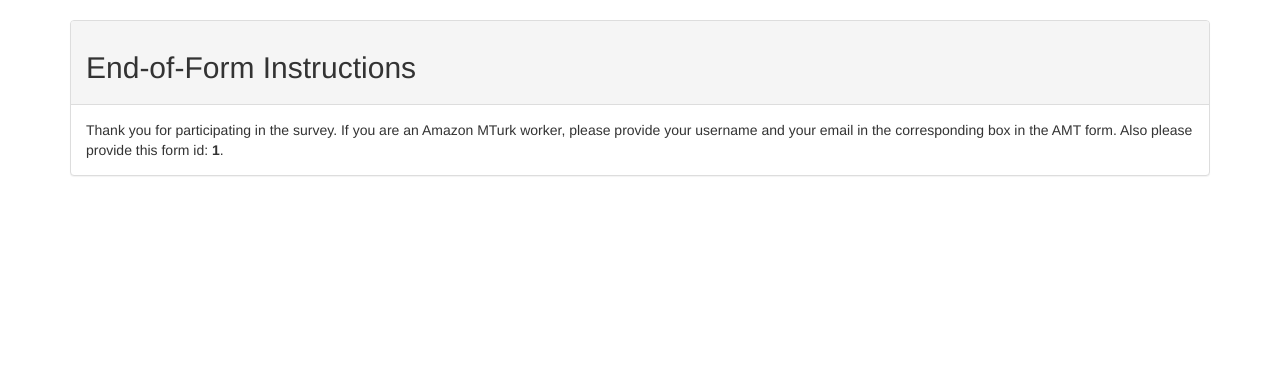
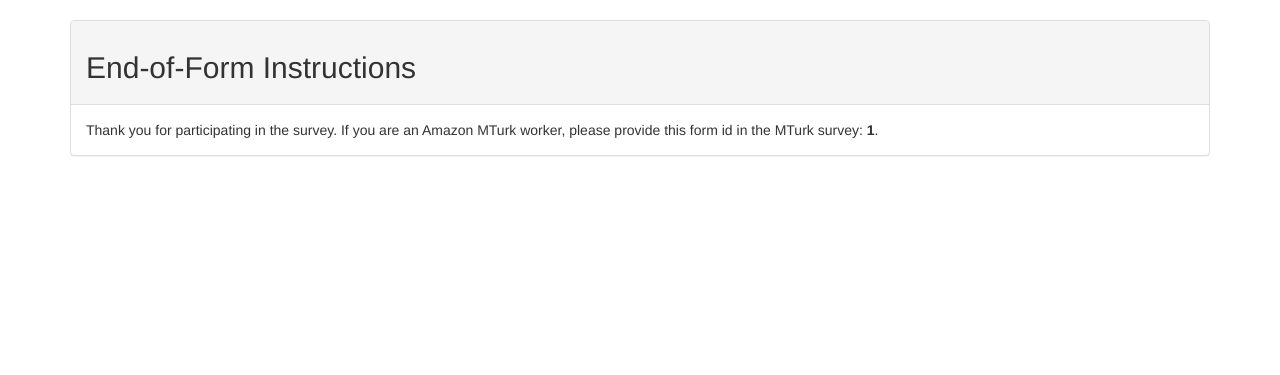
Before and after one commit to ProgBelarus/FakeNews, a Flask app: template app/eval/templates/evaluation_results.html in a window 1280 px wide. Shown: the part 90-465 px from the top of the page. Run offline with Flask 2, Linux system fonts and the light colour scheme; the template is opened without the code that fills it: most values are stand-ins (such as "Sample title", 1, 10 or a date in 2020); parts of the project's set-up code (start-up, migrations or seed data) failed here and were passed over; some libraries are stand-ins or nearby versions; some web fonts are replaced.

Commit message:
pre-heroku-install

```diff
--- a/app/eval/templates/evaluation_results.html
+++ b/app/eval/templates/evaluation_results.html
@@ -5,8 +5,7 @@
 <div class="panel panel-default">
       <div class="panel-heading"><h2>End-of-Form Instructions</h2></div>
       <div class="panel-body">
-               Thank you for participating in the survey. If you are an Amazon MTurk worker, please provide your username
-        and your email in the corresponding box in the AMT form. Also please provide this form id: <b>{{ form_id }}</b>.
+               Thank you for participating in the survey. If you are an Amazon MTurk worker, please provide this form id in the MTurk survey: <b>{{ form_id }}</b>.
       </div>
 </div>
 </div>
```
Also changed, not shown: 1 other file.
